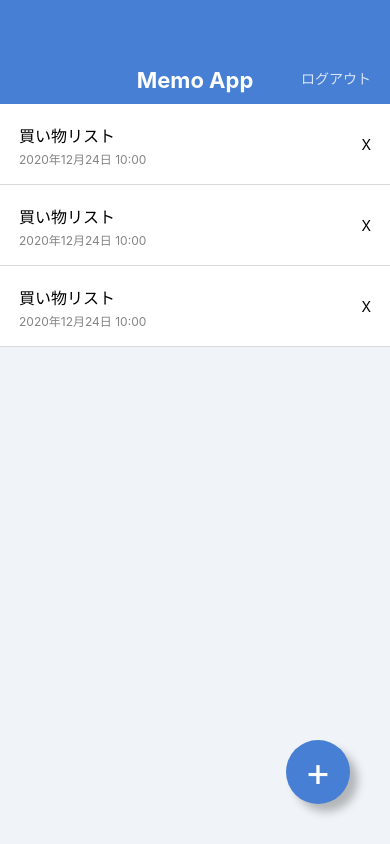
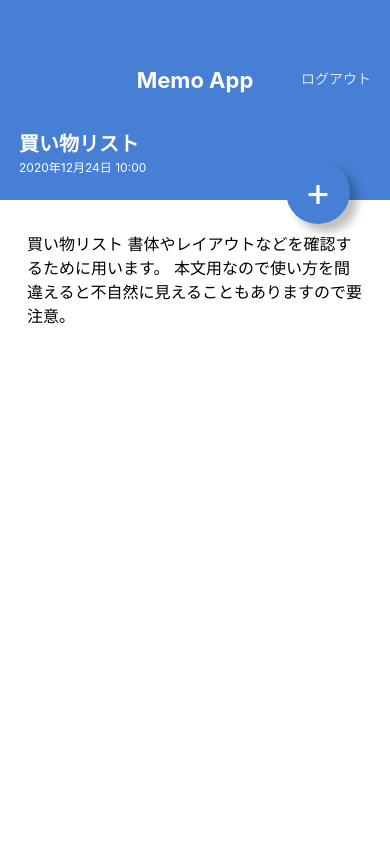
Before and after one commit to y-fuyusawa/MemoApp, a React Native app: screen / in a window 390 px wide. Built offline with nearby package versions, Linux system fonts and the light colour scheme.

Commit message:
Cteate MemoDetailScreen

```diff
--- a/App.jsx
+++ b/App.jsx
@@ -1,23 +1,9 @@
 import React from 'react';
-import { StyleSheet, View } from 'react-native';
-
-import AppBar from './src/components/AppBar';
-import CircleButton from './src/components/CircleButton';
-import MemoList from './src/components/MemoList';
+import MemoListScreen from './src/screens/MemoListScreen';
+import MemoDetailScreen from './src/screens/MemoDetailScreen';
 
 export default function App() {
   return (
-    <View style={styles.container}>
-      <AppBar />
-      <MemoList />
-      <CircleButton>+</CircleButton>
-    </View>
+    <MemoDetailScreen />
   );
 }
-
-const styles = StyleSheet.create({
-  container: {
-    flex: 1,
-    backgroundColor: '#F0F4F8',
-  },
-});
--- a/src/components/CircleButton.jsx
+++ b/src/components/CircleButton.jsx
@@ -1,11 +1,11 @@
 import React from 'react';
 import { View, Text, StyleSheet } from 'react-native';
-import { string } from 'prop-types';
+import { string, shape } from 'prop-types';
 
 export default function CircleButton(props) {
-  const { children } = props;
+  const { children, style } = props;
   return (
-    <View style={styles.circleButton}>
+    <View style={[styles.circleButton, style]}>
       <Text style={styles.circleButtonLabel}>{children}</Text>
     </View>
 
@@ -14,6 +14,11 @@
 
 CircleButton.propTypes = {
   children: string.isRequired,
+  style: shape(),
+};
+
+CircleButton.defaultProps = {
+  style: null,
 };
 
 const styles = StyleSheet.create({
--- /dev/null
+++ b/src/screens/MemoDetailScreen.jsx
@@ -0,0 +1,62 @@
+import React from 'react';
+import { View, ScrollView, Text, StyleSheet } from 'react-native';
+
+import AppBar from '../components/AppBar';
+import CircleButton from '../components/CircleButton';
+
+export default function MemoDetailScreen() {
+  return (
+    <View style={styles.container}>
+      <AppBar />
+      <View style={styles.memoHeader}>
+        <Text style={styles.memoTitle}>買い物リスト</Text>
+        <Text style={styles.memoDate}>2020年12月24日 10:00</Text>
+      </View>
+      <ScrollView style={styles.memoBody}>
+        <Text style={styles.memoText}>
+          買い物リスト
+          書体やレイアウトなどを確認するために用います。
+          本文用なので使い方を間違えると不自然に見えることもありますので要注意。
+        </Text>
+      </ScrollView>
+      <CircleButton style={{ top: 160 ,bottom: 'auto' }}>+</CircleButton>
+    </View>
+  );
+}
+
+const styles = StyleSheet.create({
+  container: {
+    flex: 1,
+    backgroundColor: '#FFFFFF',
+
+  },
+  memoHeader: {
+    backgroundColor: '#467FD3',
+    height: 96,
+    justifyContent: 'center',
+    paddingVertical: 24,
+    paddingHorizontal: 19,
+  },
+  memoTitle: {
+    color: '#FFFFFF',
+    fontSize: 20,
+    lineHeight: 32,
+    fontWeight: 'bold',
+
+  },
+  memoDate: {
+    color: '#FFFFFF',
+    fontSize: 12,
+    lineHeight: 16,
+  },
+  memoBody: {
+    paddingVertical: 32,
+    paddingHorizontal: 27,
+
+  },
+  memoText: {
+    fontSize: 16,
+    lineHeight: 24,
+  },
+
+});
--- /dev/null
+++ b/src/screens/MemoListScreen.jsx
@@ -0,0 +1,23 @@
+import React from 'react';
+import { View, StyleSheet } from 'react-native';
+
+import AppBar from '../components/AppBar';
+import MemoList from '../components/MemoList';
+import CircleButton from '../components/CircleButton';
+
+export default function MemoListScreen() {
+  return (
+    <View style={styles.container}>
+      <AppBar />
+      <MemoList />
+      <CircleButton>+</CircleButton>
+    </View>
+  );
+}
+
+const styles = StyleSheet.create({
+  container: {
+    flex: 1,
+    backgroundColor: '#F0F4F8',
+  },
+});
```
